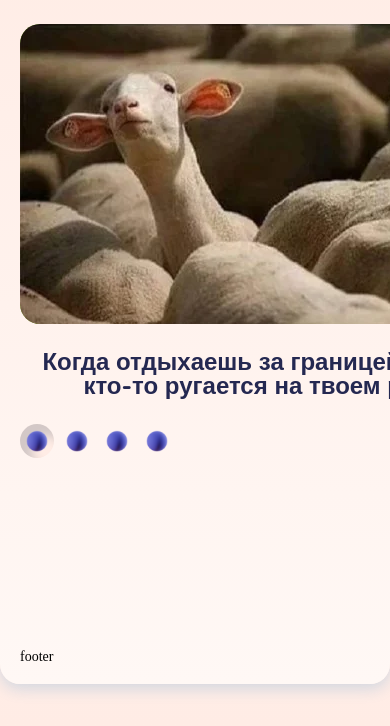
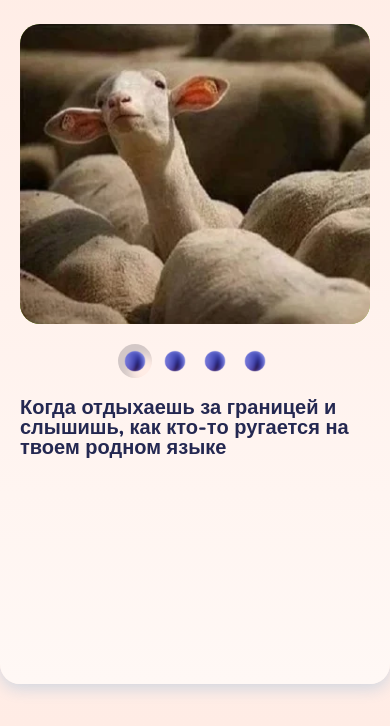
Before and after one commit to SarahAndDuck/cssMemeSlider, a plain HTML site: page cssMemeSlider/index.html in a window 390 px wide. Shown: the part 118-844 px from the top of the page. Drawn offline with nearby package versions, Linux system fonts and the light colour scheme.

Commit message:
feat: add mobile version  `LANG=en_EN date +'(%a, %b %d, %Y %r)'`

```diff
--- a/cssMemeSlider/index.html
+++ b/cssMemeSlider/index.html
@@ -18,6 +18,7 @@
         <div class="logo">css<span>MemeSlider</span></div>
       </header>
       <main class="main">
+        <div class="cover">
           <input type="radio" name="control-button" id="slide-1" checked />
           <input type="radio" name="control-button" id="slide-2" />
           <input type="radio" name="control-button" id="slide-3" />
@@ -36,10 +37,16 @@
               <img src="./img/sliders/4.png" alt="lide-4" />
             </div>
           </div>
+          <div class="controls">
+            <label class="controls__item" for="slide-1"><span></span></label>
+            <label class="controls__item" for="slide-2"><span></span></label>
+            <label class="controls__item" for="slide-3"><span></span></label>
+            <label class="controls__item" for="slide-4"><span></span></label>
+          </div>
           <div class="css-meme-slider_text">
             <div class="css-meme-slide_text slide-1">
-            Когда отдыхаешь за границей и слышишь, как кто-то ругается на твоем
-            родном языке
+              Когда отдыхаешь за границей и слышишь, как кто-то ругается на
+              твоем родном языке
             </div>
             <div class="css-meme-slide_text slide-2">
               худеющий я ищу в магазине безкалорийный мазик к пельменям
@@ -53,14 +60,9 @@
               -Не, я всего лишь:
             </div>
           </div>
-        <div class="controls">
-          <label class="controls__item" for="slide-1"><span></span></label>
-          <label class="controls__item" for="slide-2"><span></span></label>
-          <label class="controls__item" for="slide-3"><span></span></label>
-          <label class="controls__item" for="slide-4"><span></span></label>
         </div>
       </main>
-      <footer class="footer">footer</footer>
+      <footer class="footer"></footer>
     </div>
   </body>
 </html>
--- a/cssMemeSlider/style.css
+++ b/cssMemeSlider/style.css
@@ -135,43 +135,58 @@ body {
   color: #8fc638;
 }
 .main {
+  display: flex;
+  justify-content: center;
+}
+.cover {
+  max-width: 600px;
   flex: 1 1 auto;
   display: flex;
   flex-direction: column;
+
   gap: 20px;
 }
-.main > input {
+.cover > input {
   display: none;
 }
 .css-meme-slider {
-  width: 600px;
+  display: flex;
+  justify-content: space-between;
+  max-width: 100%;
   height: 300px;
   background-color: #8fc638;
   border-radius: 20px;
   overflow: hidden;
   position: relative;
-  margin: 0 auto;
 }
+
 .css-meme-slide {
   text-align: center;
   height: 100%;
   width: 100%;
   position: absolute;
+  img {
+    height: auto;
+    width: 100%;
+    width: 600px;
+  }
 }
 .css-meme-slider_text {
-  width: 600px;
-  height: 60px;
+  display: flex;
+  justify-content: space-between;
+  width: 100%;
+  height: 100px;
   background-color: inherit;
   overflow: hidden;
   position: relative;
   margin: 0 auto;
+  align-self: flex-start;
 }
 .css-meme-slide_text {
   display: flex;
   justify-content: center;
   align-items: center;
-  text-align: center;
-  height: 100%;
+  text-align: left;
   width: 100%;
   position: absolute;
   font-family: var(--font-family);
@@ -179,14 +194,10 @@ body {
   font-size: 24px;
   color: #242851;
 }
-.css-meme-slide {
-  text-align: center;
-  height: 100%;
-  width: 100%;
-  position: absolute;
-}
+
 .controls {
   display: flex;
+  align-self: center;
   gap: 6px;
 }
 .controls__item {
@@ -205,8 +216,6 @@ body {
 .css-meme-slide,
 .css-meme-slide_text {
   opacity: 0;
-
-  /* z-index: 0; */
 }
 
 .controls__item:hover {
@@ -225,11 +234,24 @@ body {
 #slide-2:checked ~ .css-meme-slider > .slide-2,
 #slide-3:checked ~ .css-meme-slider > .slide-3,
 #slide-4:checked ~ .css-meme-slider > .slide-4 {
+  transition: all 0.6s;
   opacity: 1;
 }
 #slide-1:checked ~ .css-meme-slider_text > .slide-1,
 #slide-2:checked ~ .css-meme-slider_text > .slide-2,
 #slide-3:checked ~ .css-meme-slider_text > .slide-3,
 #slide-4:checked ~ .css-meme-slider_text > .slide-4 {
+  transition: all 0.6s;
   opacity: 1;
 }
+
+@media (max-width: 500px) {
+  .css-meme-slide_text {
+    font-size: 20px;
+  }
+}
+@media (max-width: 500px) {
+  .css-meme-slide_text {
+    font-size: 20px;
+  }
+}
```
Lines whose indentation alone changed are shown as unchanged.
